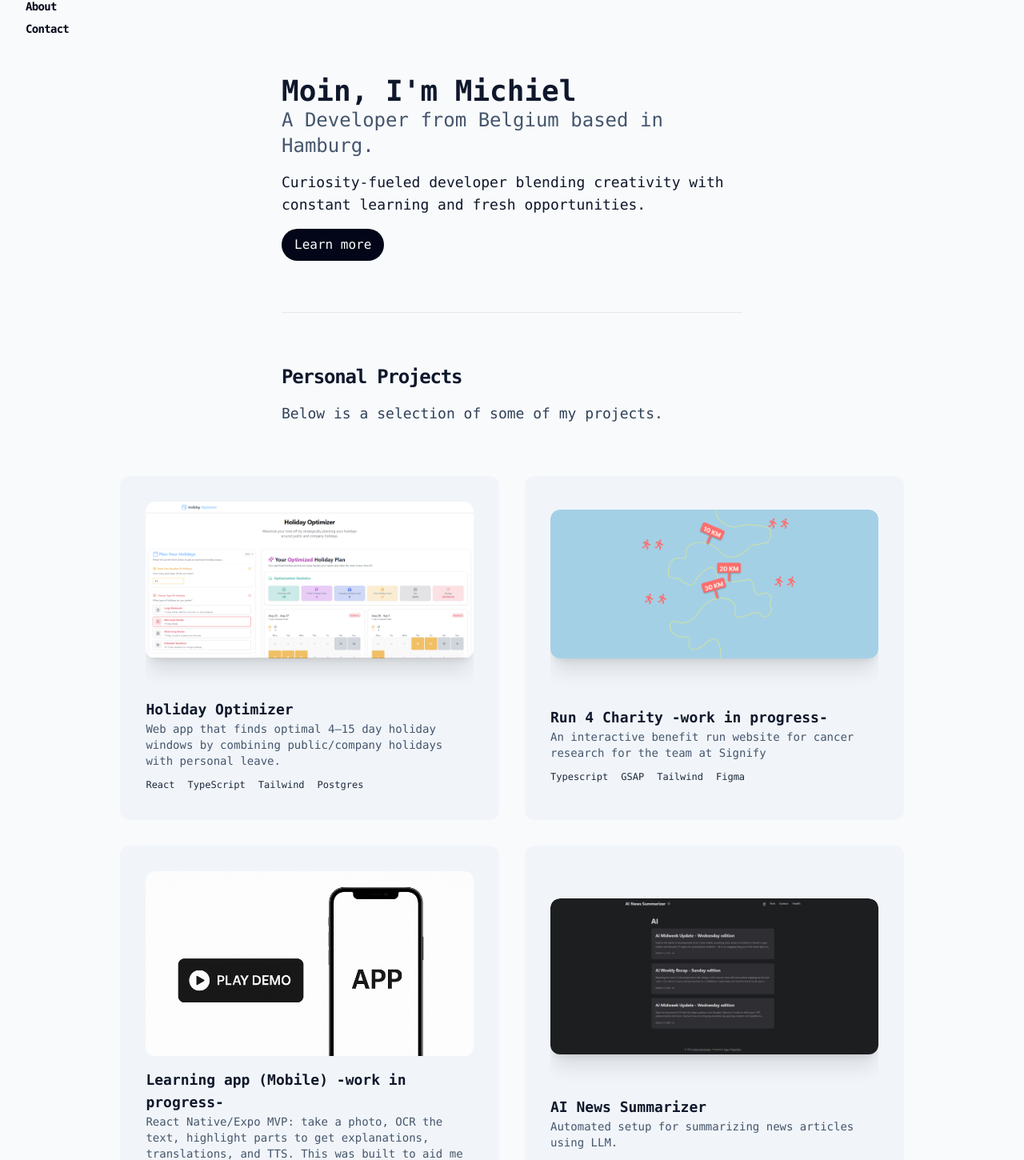
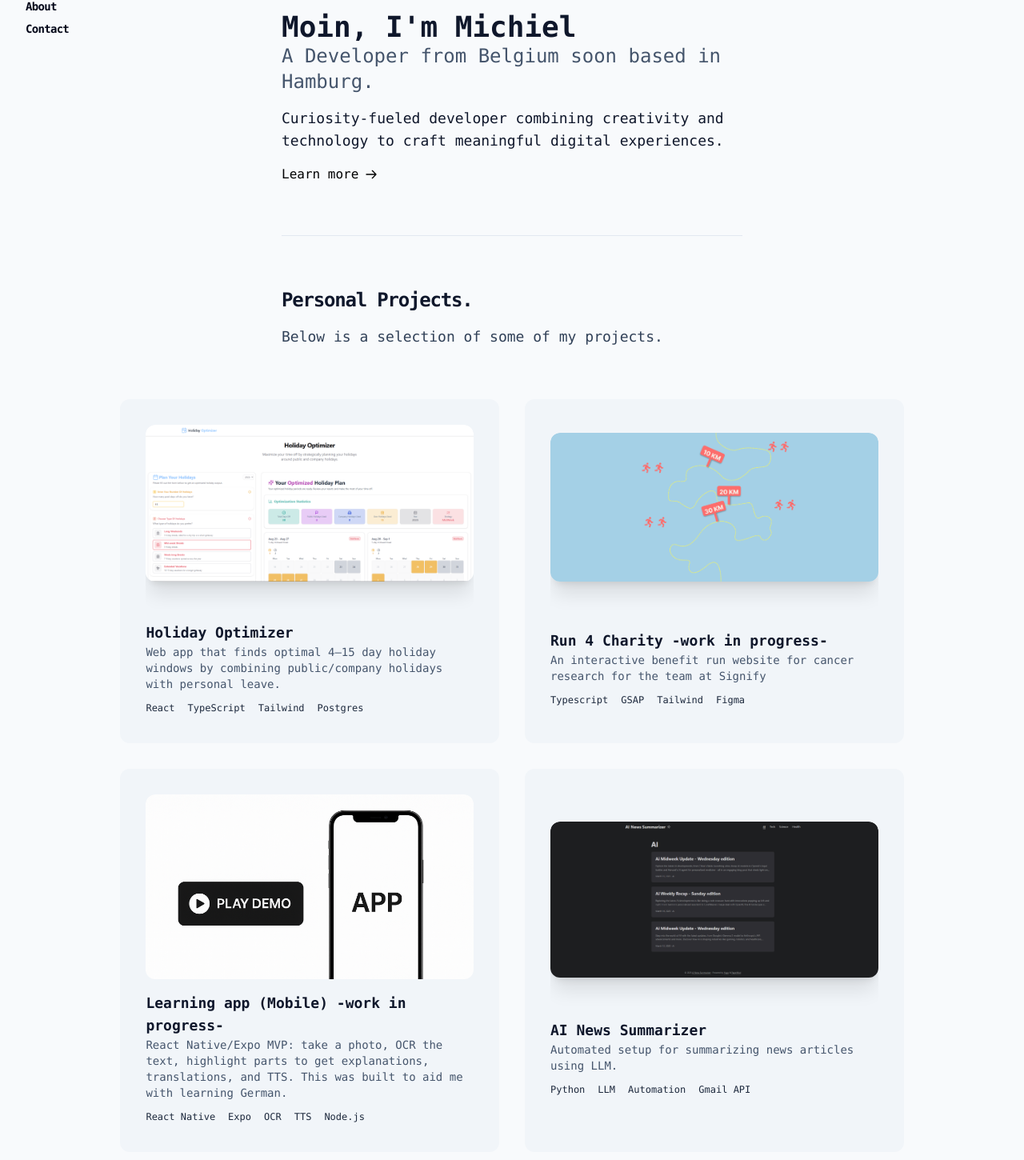
Before and after one commit to Mitch-creates/mitch-portfolio, a React (Vite) app: page / in a window 1280 px wide. Shown: the part 146-1596 px from the top of the page at 80% size. Built offline with nearby package versions, Linux system fonts and the light colour scheme.

Commit message:
Changed buttons to more minimal links with hover effect

```diff
--- a/src/pages/Home.tsx
+++ b/src/pages/Home.tsx
@@ -2,35 +2,37 @@ import { Link } from "react-router-dom";
 import { DATA } from "../constants/types";
 import VideoModal from "../components/VideoModal";
 import { useState } from "react";
+import { HiOutlineArrowRight } from "react-icons/hi";
 
 function Home() {
   const [activeVideo, setActiveVideo] = useState<string | null>(null);
   return (
-    <main className="px-4 md:px-0 pt-[30vh]">
+    <main className="px-4 md:px-0 pt-[20vh]">
       {/* Hero Section */}
       <section className="mb-16 pb-16 border-b border-slate-200">
-        <h1 className="pb-4 text-3xl md:text-4xl font-semibold text-slate-900">
+        <h1 className=" text-3xl md:text-4xl font-semibold text-slate-900">
           Moin, I'm Michiel
-          <span className="block text-xl md:text-2xl font-normal text-slate-600">
-            A Developer from Belgium based in Hamburg.
-          </span>
         </h1>
-        <p className="pb-4 text-lg text-slate-900">
-          Curiosity-fueled developer blending creativity with constant learning
-          and fresh opportunities.
+        <span className="block text-xl md:text-2xl font-normal text-slate-600 pb-4">
+          A Developer from Belgium soon based in Hamburg.
+        </span>
+
+        <p className="pb-4 md:pt-0 pt-10 text-lg text-slate-900">
+          Curiosity-fueled developer combining creativity and technology to
+          craft meaningful digital experiences.
         </p>
         <Link
           to="/about"
-          className="bg-slate-950 text-white px-4 py-2 rounded-full
-        hover:bg-slate-800 group inline-block"
+          className="inline-flex items-center gap-2 hover:bg-brand-green hover:text-brand-pink transition-colors duration-200 cursor-pointer"
         >
           Learn more
+          <HiOutlineArrowRight className="w-4 h-4" />
         </Link>
       </section>
       {/* Projects Section */}
       <section className="mb-16">
         <h2 className="text-xl md:text-2xl font-semibold text-slate-900 mb-4 tracking-tighter">
-          Personal Projects
+          Personal Projects.
         </h2>
         <p className="text-slate-700 text-lg mb-6">
           Below is a selection of some of my projects.
@@ -86,10 +88,10 @@ function Home() {
         </div>
         <Link
           to="/projects"
-          className="bg-slate-950 text-white px-4 py-2 rounded-full
-        hover:bg-slate-800 group inline-block"
+          className="inline-flex items-center gap-2 hover:bg-brand-green hover:text-brand-pink transition-colors duration-200 cursor-pointer"
         >
           View all projects
+          <HiOutlineArrowRight className="w-4 h-4" />
         </Link>
       </section>
 
```
